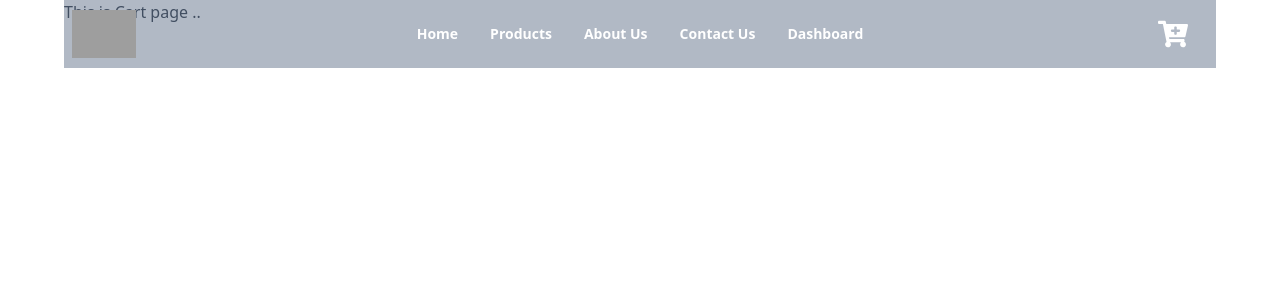
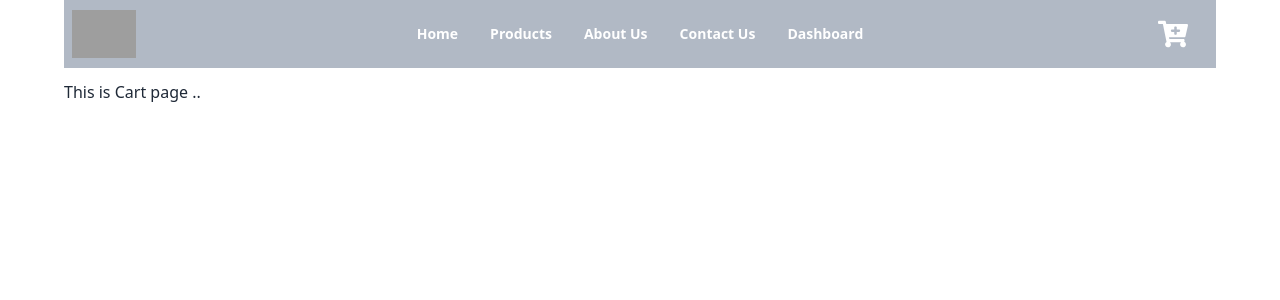
Before and after one commit to Naymul-NN/Mechanical-Keyboards, a React (Vite) app: page /cart in a window 1280 px wide. Shown: the top 300 px of the page. Built offline with nearby package versions, Linux system fonts and the light colour scheme; grey boxes are pictures that could not be loaded.

Commit message:
enable the cart icon and redirect to the cart page

```diff
--- a/src/components/cart/Cart.tsx
+++ b/src/components/cart/Cart.tsx
@@ -1,7 +1,7 @@
 
 const Cart = () => {
 return (
-     <div>
+     <div className="pt-20">
           <h1> This is Cart page .. </h1>
      </div>
 );
--- a/src/components/home/Navbar.tsx
+++ b/src/components/home/Navbar.tsx
@@ -33,7 +33,7 @@ const NavBar = () => {
                     </ul>
                 </div>
                 <div className="navbar-end">
-                    <Link to="/register" className="text-3xl pr-5"><FaCartPlus />
+                    <Link to="/cart" className="text-3xl pr-5"><FaCartPlus />
                     </Link>
                 </div>
             </div>
```
